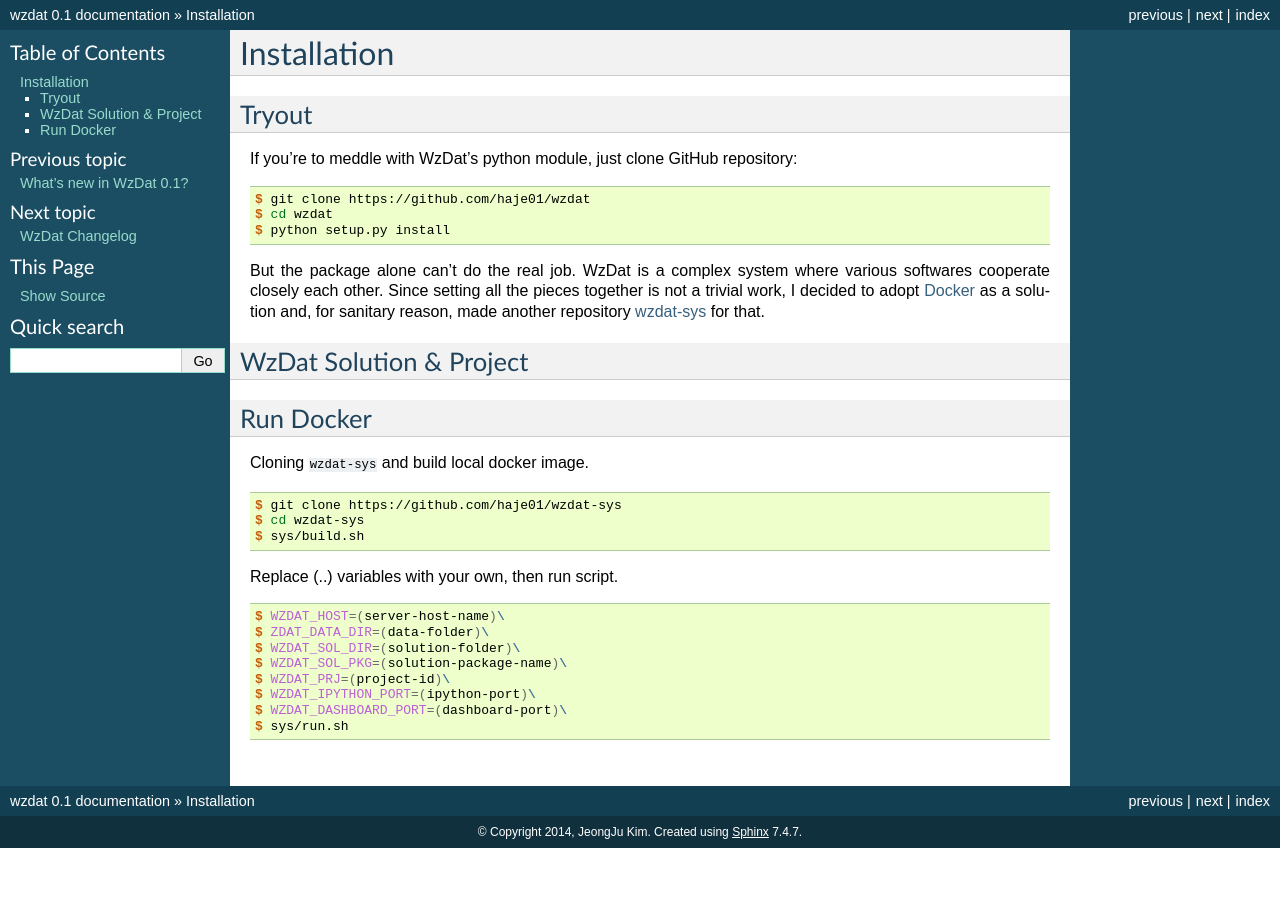
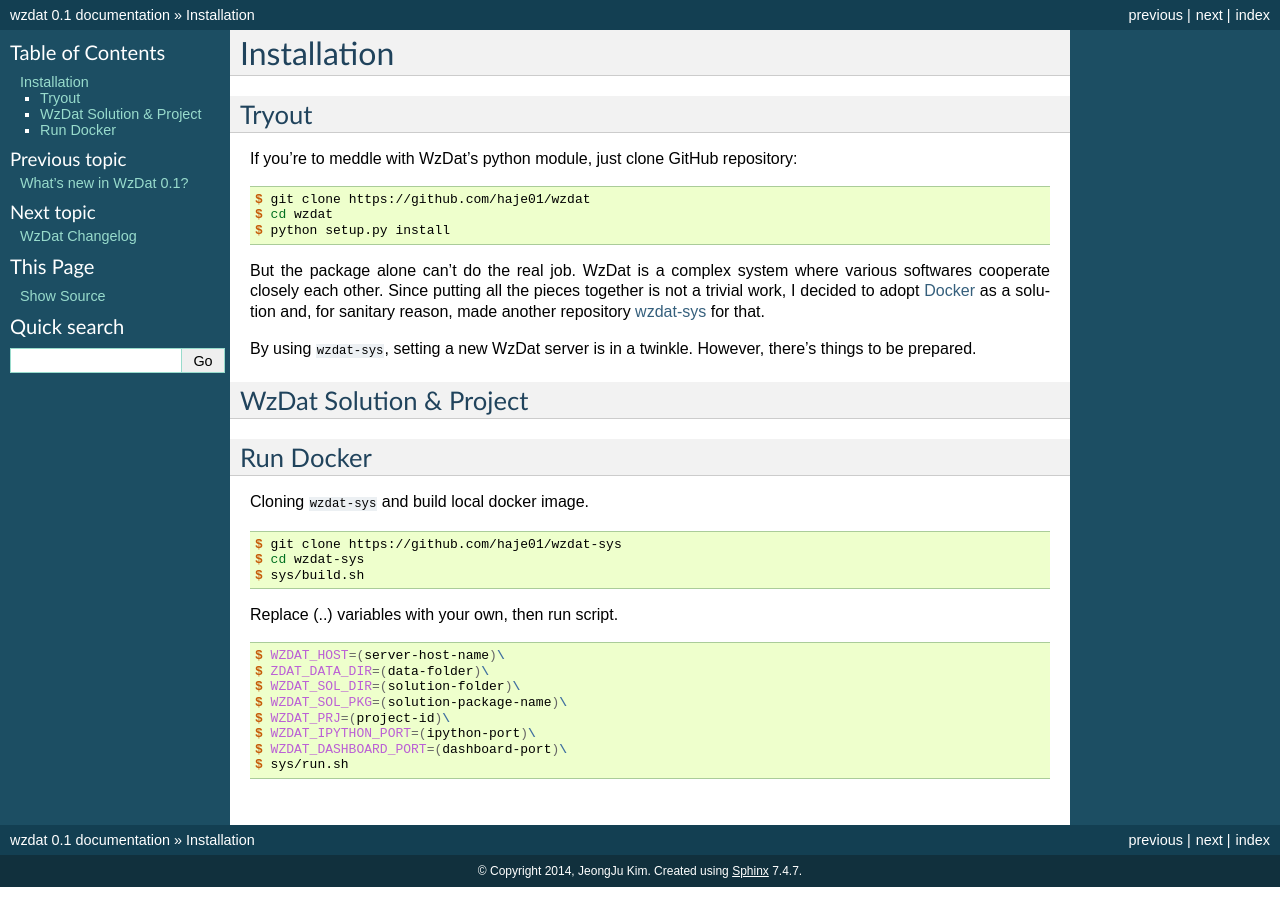
Before and after one commit to haje01/wzdat, a Sphinx documentation site: the page built from docs/guide/install.rst, in a window 1280 px wide. Built offline with Sphinx 7.4.7, drawn with Linux system fonts in a browser that asks for light colours.

Commit message:
Update install.rst

```diff
--- a/docs/guide/install.rst
+++ b/docs/guide/install.rst
@@ -12,7 +12,10 @@ If you're to meddle with WzDat's python module, just clone GitHub repository:
    $ cd wzdat
    $ python setup.py install
 
-But the package alone can't do the real job. WzDat is a complex system where various softwares cooperate closely each other. Since setting all the pieces together is not a trivial work, I decided to adopt `Docker <http://docker.com>`_ as a solution and, for sanitary reason, made another repository `wzdat-sys <https://github.com/haje01/wzdat-sys>`_ for that.
+But the package alone can't do the real job. WzDat is a complex system where various softwares cooperate closely each other. Since putting all the pieces together is not a trivial work, I decided to adopt `Docker <http://docker.com>`_ as a solution and, for sanitary reason, made another repository `wzdat-sys <https://github.com/haje01/wzdat-sys>`_ for that.
+
+By using ``wzdat-sys``, setting a new WzDat server is in a twinkle. However, there's things to be prepared.
+
 
 WzDat Solution & Project
 ------------------------
```
